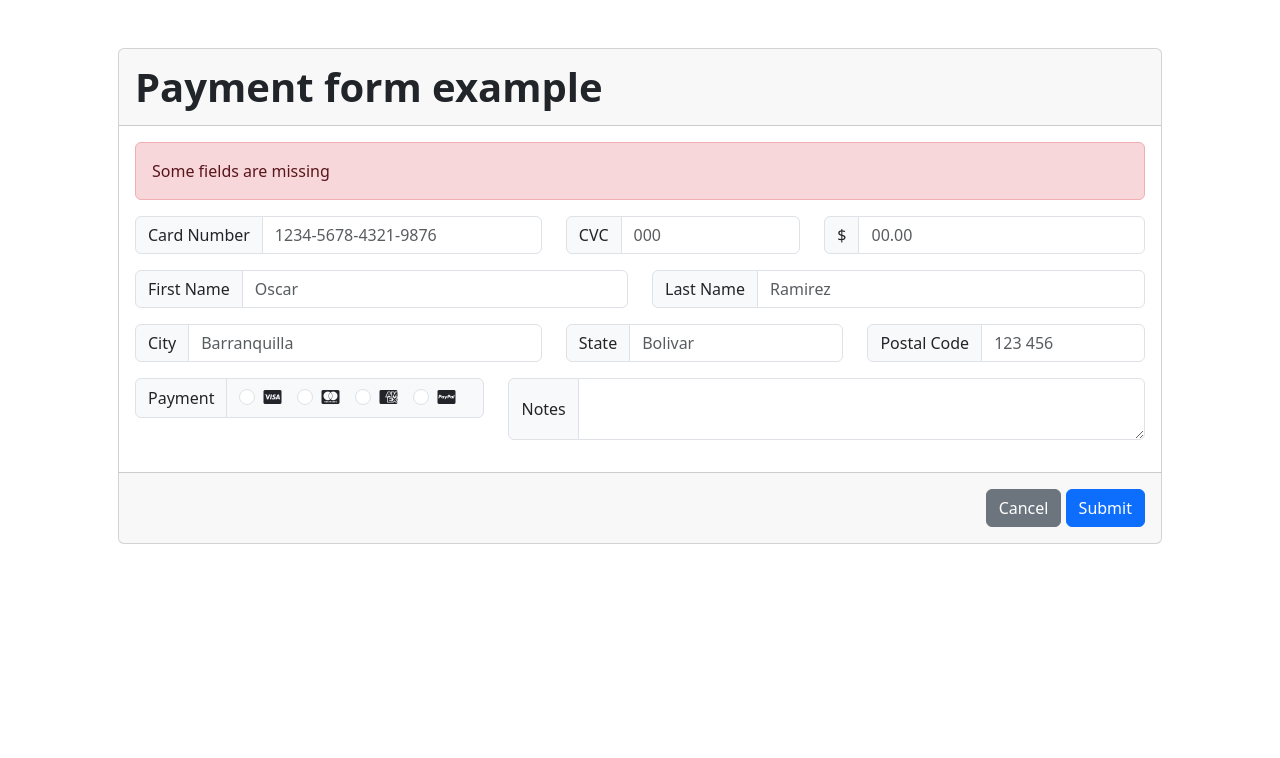
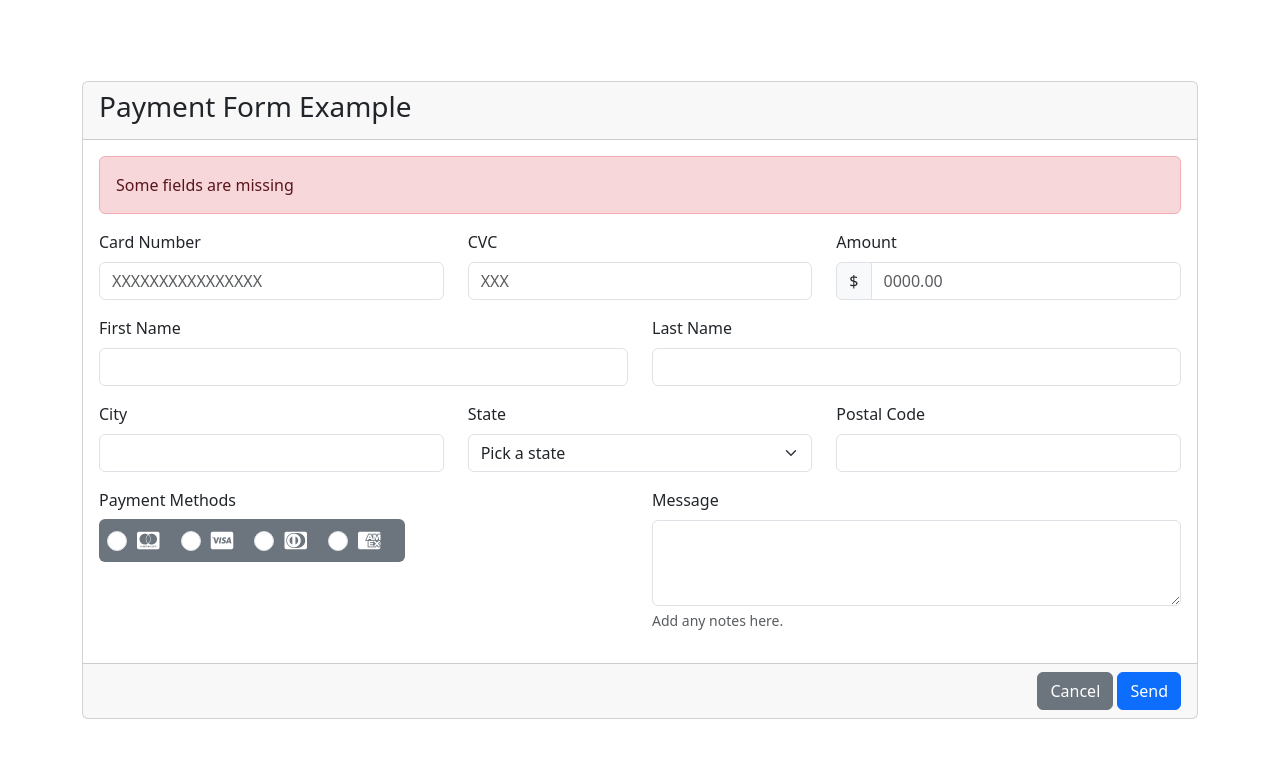
Before and after one commit to WaficMikati/4geeks-bootstrap-form, a plain HTML site: page index.html in a window 1280 px wide. Drawn offline with nearby package versions, Linux system fonts and the light colour scheme.

Commit message:
Refactored code to better use Bootstrap classes and follow Bootstrap form structure

```diff
--- a/index.html
+++ b/index.html
@@ -17,155 +17,125 @@
       crossorigin="anonymous"
       referrerpolicy="no-referrer"
     />
-    <script src="https://cdnjs.cloudflare.com/ajax/libs/font-awesome/6.7.2/css/all.min.css"></script>
   </head>
-  <body>
-    <div class="container m-auto p-5">
-      <div class="card w-100">
+  <body class="vh-100 d-flex align-items-center">
+    <!-- Content -->
+    <div class="container">
+      <div class="card">
+        <form action="">
           <div class="card-header">
-          <span class="fs-1"><b>Payment form example</b></span>
+            <h3>Payment Form Example</h3>
+          </div>
+          <div class="card-body">
+            <div class="alert alert-danger mb-3">Some fields are missing</div>
+
+            <div class="row d-flex">
+              <div class="col">
+                <label for="card-number" class="form-label">Card Number</label>
+                <input type="tel" class="form-control" id="card-number" placeholder="XXXXXXXXXXXXXXXX" />
               </div>
 
-        <div class="card-body">
-          <div class="alert alert-danger">
-            <span>Some fields are missing</span>
+              <div class="col">
+                <label for="cvc" class="form-label">CVC</label>
+                <input type="tel" class="form-control" id="cvc" placeholder="XXX" />
               </div>
 
-          <div class="row mb-3">
-            <div class="col-5">
-              <div class="input-group">
-                <label for="card-number" class="input-group-text">Card Number</label>
+              <div class="col">
+                <label for="amount" class="form-label">Amount</label>
+                <div class="input-group mb-3">
+                  <span class="input-group-text" id="currencyAddon">$</span>
                   <input
-                  type="number"
-                  name="card-number"
-                  id="card-number"
+                    type="tel"
                     class="form-control"
-                  placeholder="1234-5678-4321-9876"
+                    placeholder="0000.00"
+                    aria-label="Amount"
+                    aria-describedby="currencyAddon"
                   />
-              </div>
-            </div>
-            <div class="col-3">
-              <div class="input-group">
-                <label for="card-number" class="input-group-text">CVC</label>
-                <input type="number" name="card-number" id="card-number" class="form-control" placeholder="000" />
-              </div>
-            </div>
-            <div class="col">
-              <div class="input-group">
-                <div class="input-group">
-                  <span class="input-group-text">$</span>
-                  <input type="number" name="card-number" id="card-number" class="form-control" placeholder="00.00" />
-                </div>
                 </div>
               </div>
             </div>
 
             <div class="row mb-3">
               <div class="col">
-              <div class="input-group">
-                <label for="first-name" class="input-group-text">First Name</label>
-                <input type="text" name="first-name" id="first-name" class="form-control" placeholder="Oscar" />
-              </div>
+                <label for="first-name" class="form-label">First Name</label>
+                <input type="text" name="first-name" id="first-name" class="form-control" />
               </div>
               <div class="col">
-              <div class="input-group">
-                <label for="last-name" class="input-group-text">Last Name</label>
-                <input type="text" name="last-name" id="last-name" class="form-control" placeholder="Ramirez" />
-              </div>
+                <label for="last-name" class="form-label">Last Name</label>
+                <input type="text" name="last-name" id="first-name" class="form-control" />
               </div>
             </div>
 
             <div class="row mb-3">
-            <div class="col-5">
-              <div class="input-group">
-                <label for="city" class="input-group-text">City</label>
-                <input type="text" name="city" id="city" class="form-control" placeholder="Barranquilla" />
-              </div>
+              <div class="col">
+                <label for="city" class="form-label">City</label>
+                <input type="text" name="city" id="first-name" class="form-control" />
               </div>
               <div class="col">
-              <div class="input-group">
-                <label for="state" class="input-group-text">State</label>
-                <input type="text" name="state" id="state" class="form-control" placeholder="Bolivar" />
-              </div>
+                <label for="state" class="form-label">State</label>
+                <select class="form-select" aria-label="Default select example">
+                  <option selected>Pick a state</option>
+                  <option value="1">One</option>
+                  <option value="2">Two</option>
+                  <option value="3">Three</option>
+                </select>
               </div>
               <div class="col">
-              <div class="input-group">
-                <label for="postal-code" class="input-group-text">Postal Code</label>
-                <input type="text" name="postal-code" id="postal-code" class="form-control" placeholder="123 456" />
-              </div>
+                <label for="Postal Code" class="form-label">Postal Code</label>
+                <input type="text" name="Postal Code" id="first-name" class="form-control" />
               </div>
             </div>
 
             <div class="row mb-3">
-            <div class="col-auto">
-              <div class="input-group">
-                <label for="card-type" class="input-group-text">Payment</label>
-                <div id="card-type" class="input-group-text">
+              <div class="col">
+                <label for="payment-method" class="form-label">Payment Methods</label>
+                <div class="form-control border-0 ps-0">
+                  <div class="d-inline bg-secondary rounded p-2 text-white fs-5" id="payment-method">
                     <div class="form-check form-check-inline">
                       <input
                         class="form-check-input"
                         type="radio"
-                      name="inlineRadioOptions"
-                      id="inlineRadio1"
-                      value="option1"
+                        name="payment-method"
+                        id="mastercard"
+                        value="mastercard"
                       />
-                    <label class="form-check-label" for="inlineRadio1">
+                      <label class="form-check-label" for="mastercard">
+                        <i class="fa-brands fa-cc-mastercard"></i>
+                      </label>
+                    </div>
+                    <div class="form-check form-check-inline">
+                      <input class="form-check-input" type="radio" name="payment-method" id="visa" value="visa" />
+                      <label class="form-check-label" for="visa">
                         <i class="fa-brands fa-cc-visa"></i>
                       </label>
                     </div>
                     <div class="form-check form-check-inline">
-                    <input
-                      class="form-check-input"
-                      type="radio"
-                      name="inlineRadioOptions"
-                      id="inlineRadio2"
-                      value="option2"
-                    />
-                    <label class="form-check-label" for="inlineRadio2">
-                      <i class="fa-brands fa-cc-mastercard"></i>
+                      <input class="form-check-input" type="radio" name="payment-method" id="cc" value="cc" />
+                      <label class="form-check-label" for="cc">
+                        <i class="fa-brands fa-cc-diners-club"></i>
                       </label>
                     </div>
                     <div class="form-check form-check-inline">
-                    <input
-                      class="form-check-input"
-                      type="radio"
-                      name="inlineRadioOptions"
-                      id="inlineRadio3"
-                      value="option3"
-                    />
-                    <label class="form-check-label" for="inlineRadio3">
+                      <input class="form-check-input" type="radio" name="payment-method" id="amex" value="amex" />
+                      <label class="form-check-label" for="amex">
                         <i class="fa-brands fa-cc-amex"></i>
-                    </label>
-                  </div>
-                  <div class="form-check form-check-inline">
-                    <input
-                      class="form-check-input"
-                      type="radio"
-                      name="inlineRadioOptions"
-                      id="inlineRadio4"
-                      value="option4"
-                    />
-                    <label class="form-check-label" for="inlineRadio3">
-                      <i class="fa-brands fa-cc-paypal"></i>
                       </label>
                     </div>
                   </div>
                 </div>
               </div>
-
               <div class="col">
-              <div class="input-group">
-                <label for="message" class="input-group-text">Notes</label>
-                <textarea name="message" id="message" class="form-control"></textarea>
+                <label for="message" class="form-label">Message</label>
+                <textarea name="messsage" id="message" rows="3" class="form-control"></textarea>
+                <div class="form-text">Add any notes here.</div>
               </div>
             </div>
           </div>
+          <div class="card-footer text-end">
+            <button class="btn btn-secondary">Cancel</button>
+            <button class="btn btn-primary">Send</button>
           </div>
-
-        <div class="card-footer text-end p-3">
-          <button class="btn btn-secondary">Cancel</button>
-          <button class="btn btn-primary">Submit</button>
-        </div>
+        </form>
       </div>
     </div>
 
```
Lines whose indentation alone changed are shown as unchanged.
